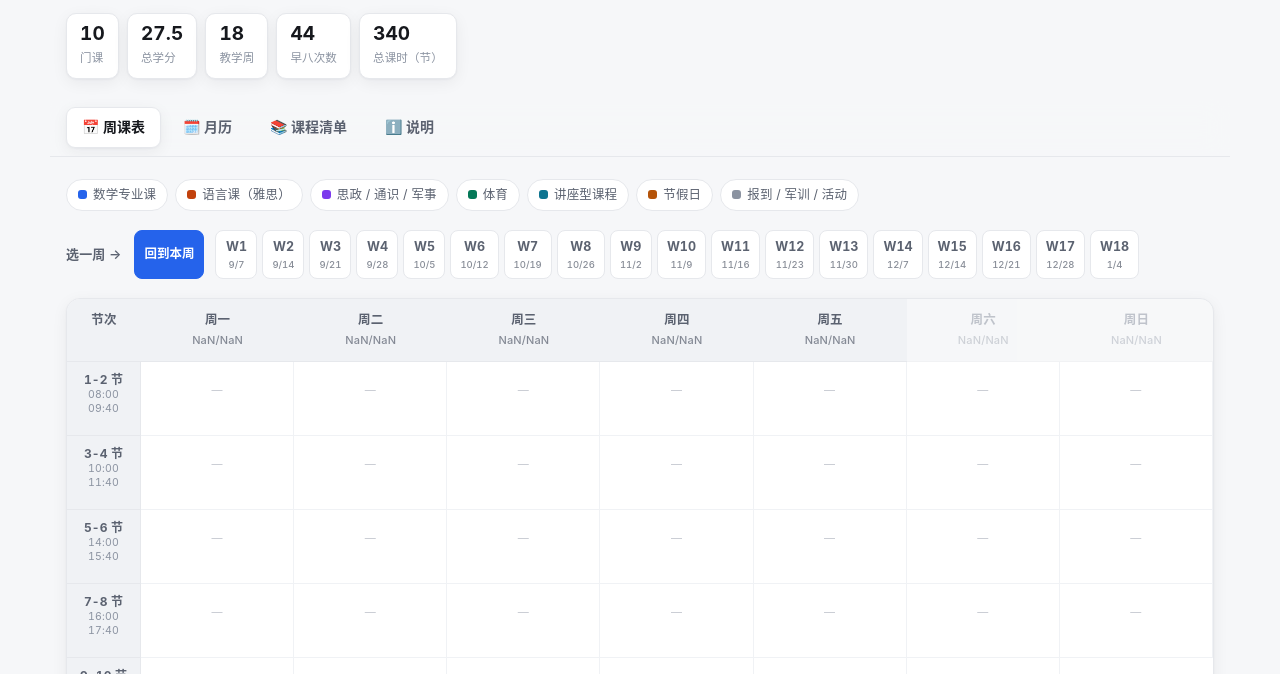
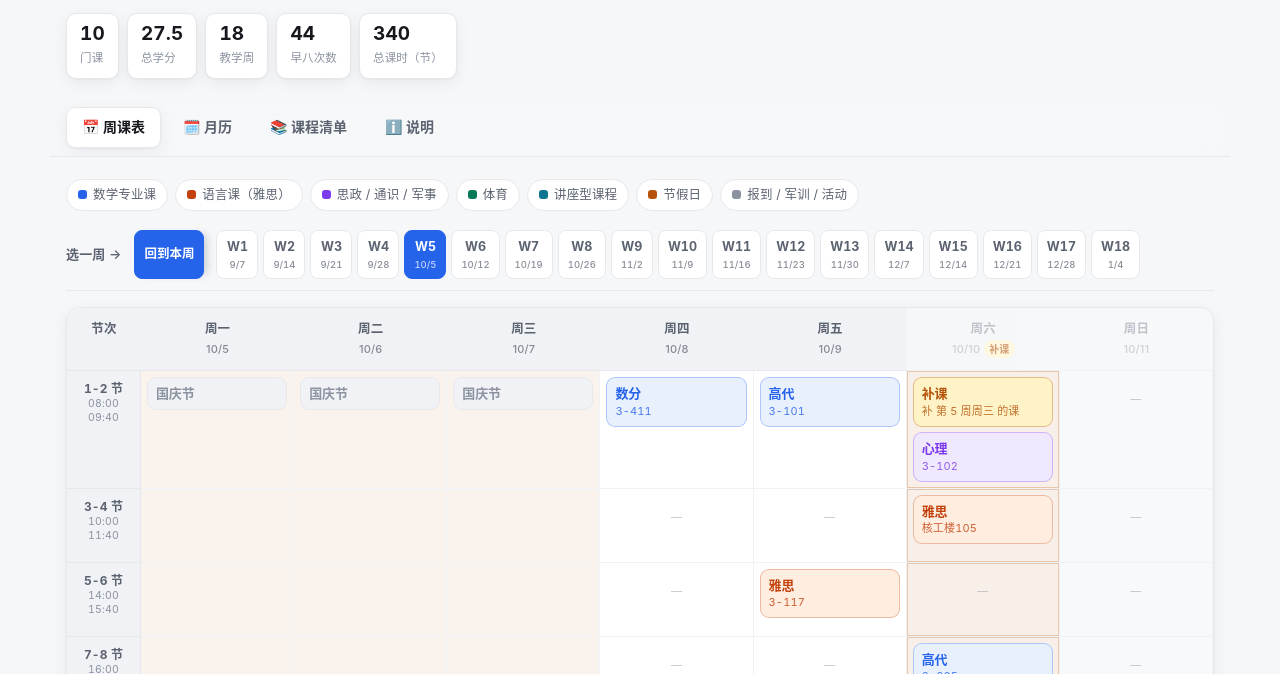
Before and after one commit to KingsleyAsher/schedule, a plain HTML site: page index.html in a window 1280 px wide. Both pictures are taken after a click on the button "回到本周". Shown: the part 126-800 px from the top of the page. Drawn offline with Linux system fonts and the light colour scheme.

Commit message:
Update schedule to V2 (bug fix)

```diff
--- a/index.html
+++ b/index.html
@@ -63,7 +63,15 @@ nav::-webkit-scrollbar{display:none}
 .dot{width:9px;height:9px;border-radius:3px;flex:none}
 
 /* ── week picker ── */
-.picker{display:flex;align-items:center;gap:10px;flex-wrap:wrap;margin-bottom:16px}
+/* 2026-10-05 按本人要求：把这一条钉在顶部（顶部导航之下），
+   滚到下面看课表时也能随时切周、随手点「回到本周」。
+   --navh 由 JS 实测导航高度写入，避免写死像素数在字体/换行变化时错位。 */
+.picker{display:flex;align-items:center;gap:10px;flex-wrap:wrap;
+  position:sticky;top:var(--navh,52px);z-index:20;
+  background:color-mix(in srgb,var(--bg) 92%,transparent);
+  backdrop-filter:blur(14px);-webkit-backdrop-filter:blur(14px);
+  border-bottom:1px solid var(--line);
+  padding:8px 0;margin:-8px 0 16px}
 .picker label{font-size:13px;color:var(--ink2);font-weight:600}
 .weeks{display:flex;gap:5px;overflow-x:auto;padding:3px;scrollbar-width:none;flex:1;min-width:0}
 .weeks::-webkit-scrollbar{display:none}
@@ -102,8 +110,12 @@ nav::-webkit-scrollbar{display:none}
 .ev .m,.ev .r{opacity:.82}
 .empty{color:var(--ink3);font-size:11px;text-align:center;padding:14px 0;opacity:.5}
 .weeknote{margin-top:14px;font-size:13px;color:var(--ink2);background:var(--card);border:1px solid var(--line);border-left:3px solid var(--accent);border-radius:10px;padding:11px 14px}
-/* 回到本周按钮（2026-09-10 新增） */
-.wbtn.nowbtn{background:var(--accent);border-color:var(--accent);color:#fff;font-weight:600;margin-right:6px}
+/* 回到本周按钮（2026-09-10 新增；2026-10-05 改为**钉在周选择器最左侧**）
+   之前它随周数条一起左右滚走 —— 想翻到 W15 之后再点它，得先把条子拖回最左边。
+   现在 position:sticky; left:0 让它横滚时始终贴住左边缘（灰色阴影表示别的周从它下面滑过去）。 */
+.wbtn.nowbtn{background:var(--accent);border-color:var(--accent);color:#fff;font-weight:600;
+  position:sticky;left:0;z-index:3;margin-right:7px;
+  box-shadow:7px 0 10px -5px rgba(16,24,40,.22)}
 .wbtn.nowbtn:hover{opacity:.88}
 
 /* ── month calendar ── */
@@ -479,7 +491,12 @@ weeksEl.innerHTML = `<button class="wbtn nowbtn" id="nowbtn" type="button">回
       return `<button class="wbtn" data-w="${w}" aria-pressed="${w===curWeek}">W${w}<span class="n">${s.getMonth()+1}/${s.getDate()}</span></button>`;
     }).join('');
 weeksEl.addEventListener('click', e=>{
-  const b = e.target.closest('.wbtn'); if(!b) return;
+  const b = e.target.closest('.wbtn');
+  /* ⚠️ 2026-10-05 修（本人报的 bug）：「回到本周」按钮本身就是 `.wbtn`、又在这个容器里，
+     点它会先跑自己的监听器、再冒泡到这里的**事件委托**。它没有 `data-w`，
+     `+undefined` = NaN 会把刚设好的 curWeek 覆盖成 NaN → 整页变成「第 NaN 周」。
+     所以这里必须要求 data-w 存在（没有 data-w 的 .wbtn 一律不归委托管）。 */
+  if (!b || !b.dataset.w) return;
   curWeek = +b.dataset.w;
   weeksEl.querySelectorAll('.wbtn').forEach(x=>x.setAttribute('aria-pressed', x.dataset.w===String(curWeek)));
   renderGrid();
@@ -522,6 +539,11 @@ function cellContent(date, slotKey){
 }
 
 function renderGrid(){
+  /* 兜底闸门：curWeek 只允许是 1..18 的整数。任何原因让它变成 NaN / 越界，
+     一律拉回本周（todayWeek 为空时回退到 W1），而不是把整页渲染成「NaN 月 NaN 日」。 */
+  if (!Number.isInteger(curWeek) || curWeek < 1 || curWeek > TERM.weeks){
+    curWeek = todayWeek || 1;
+  }
   const ws = weekStart(curWeek);
   let html = '<div class="gh" style="background:var(--line2)">节次</div>';
   for (let i=0;i<7;i++){
@@ -735,6 +757,21 @@ document.querySelectorAll('.tab').forEach(t=>{
   });
 });
 
+/* 周选择器吸顶时要知道顶部导航的真实高度（字体/换行会让它变），
+   实测后写进 CSS 变量 --navh，别在 CSS 里写死像素。 */
+(function(){
+  const nav = document.querySelector('nav');
+  if (!nav) return;
+  const setNavH = () => {
+    const h = Math.round(nav.getBoundingClientRect().height);
+    if (h > 0) document.documentElement.style.setProperty('--navh', h + 'px');
+  };
+  setNavH();
+  window.addEventListener('resize', setNavH);
+  window.addEventListener('orientationchange', setNavH);
+  if (document.fonts && document.fonts.ready) document.fonts.ready.then(setNavH).catch(()=>{});
+})();
+
 /* 直链：#week / #month / #courses / #info 可直接打开对应视图 */
 (function(){
   const h = (location.hash || '').replace('#','');
```
